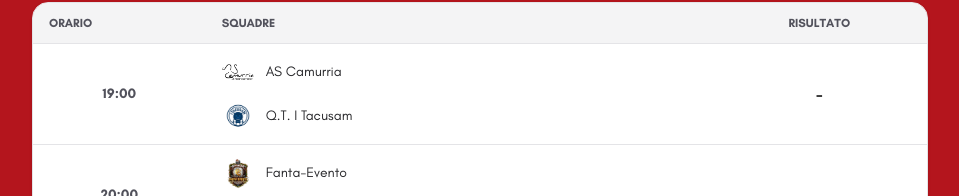
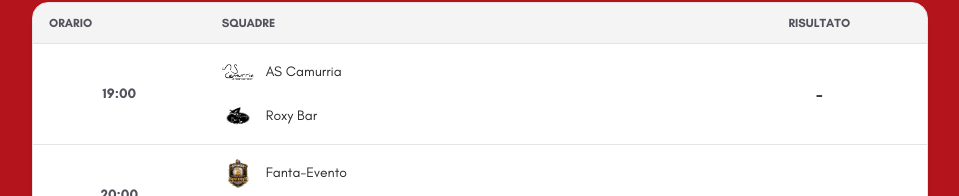
Before and after one commit to coppadeileoni/fantakings, a Next.js app: page /torneo in a window 1280 px wide. Shown: the part 1896-2092 px from the top of the page, without its empty margins (160-1119 px from the left). Built offline with nearby package versions, Linux system fonts and the light colour scheme.

Commit message:
feat: update matches

```diff
--- a/app/data/matches.ts
+++ b/app/data/matches.ts
@@ -89,7 +89,7 @@ export const MATCHES: Match[] = [
     id: "match-13",
     type: { type: "playoff", stage: "quarterfinals" },
     homeTeam: "AS Camurria",
-    awayTeam: "Q.T. I Tacusam",
+    awayTeam: "Roxy Bar",
     date: new Date("2025-12-22T19:00:00"),
   },
   {
```
